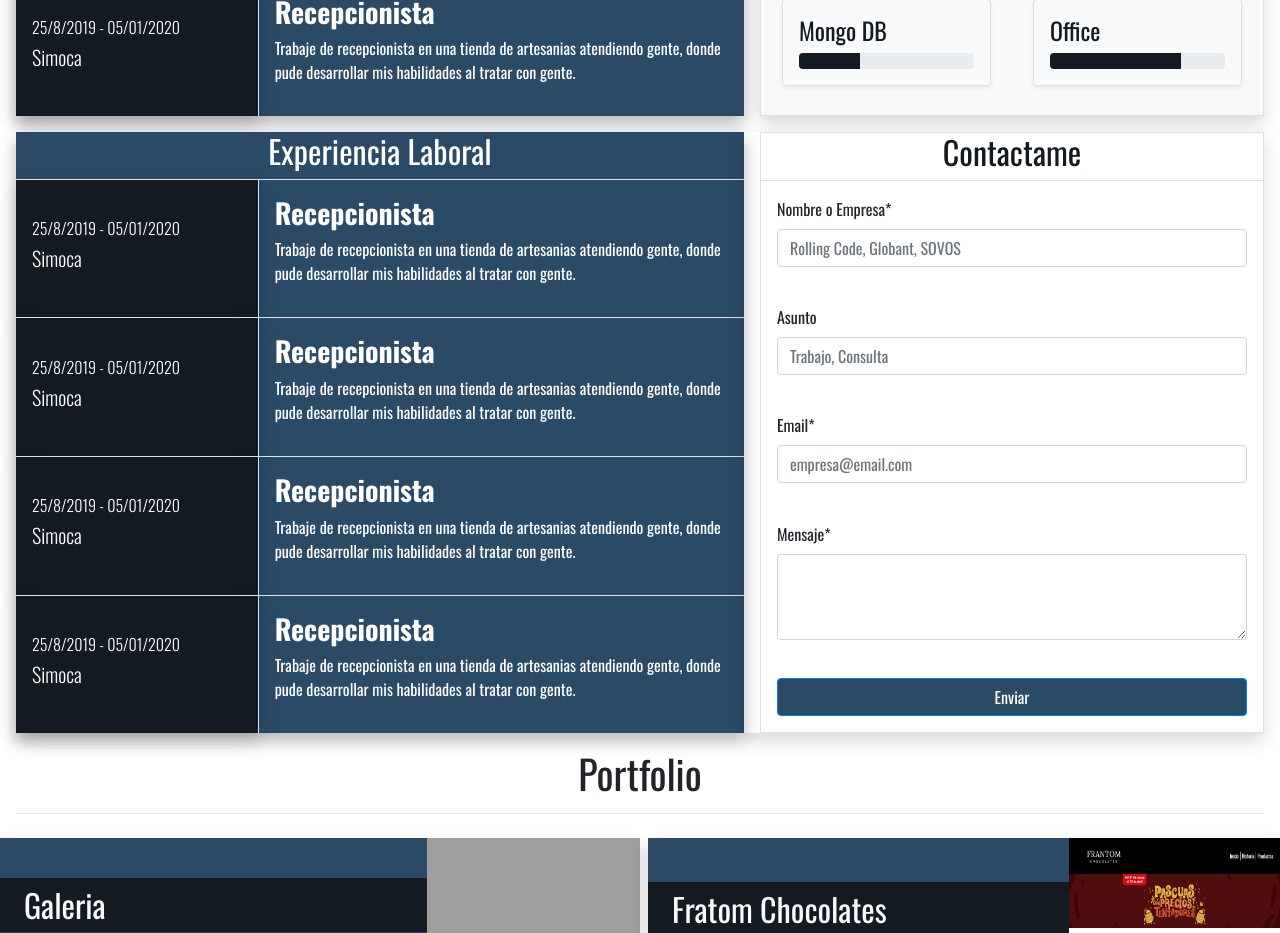
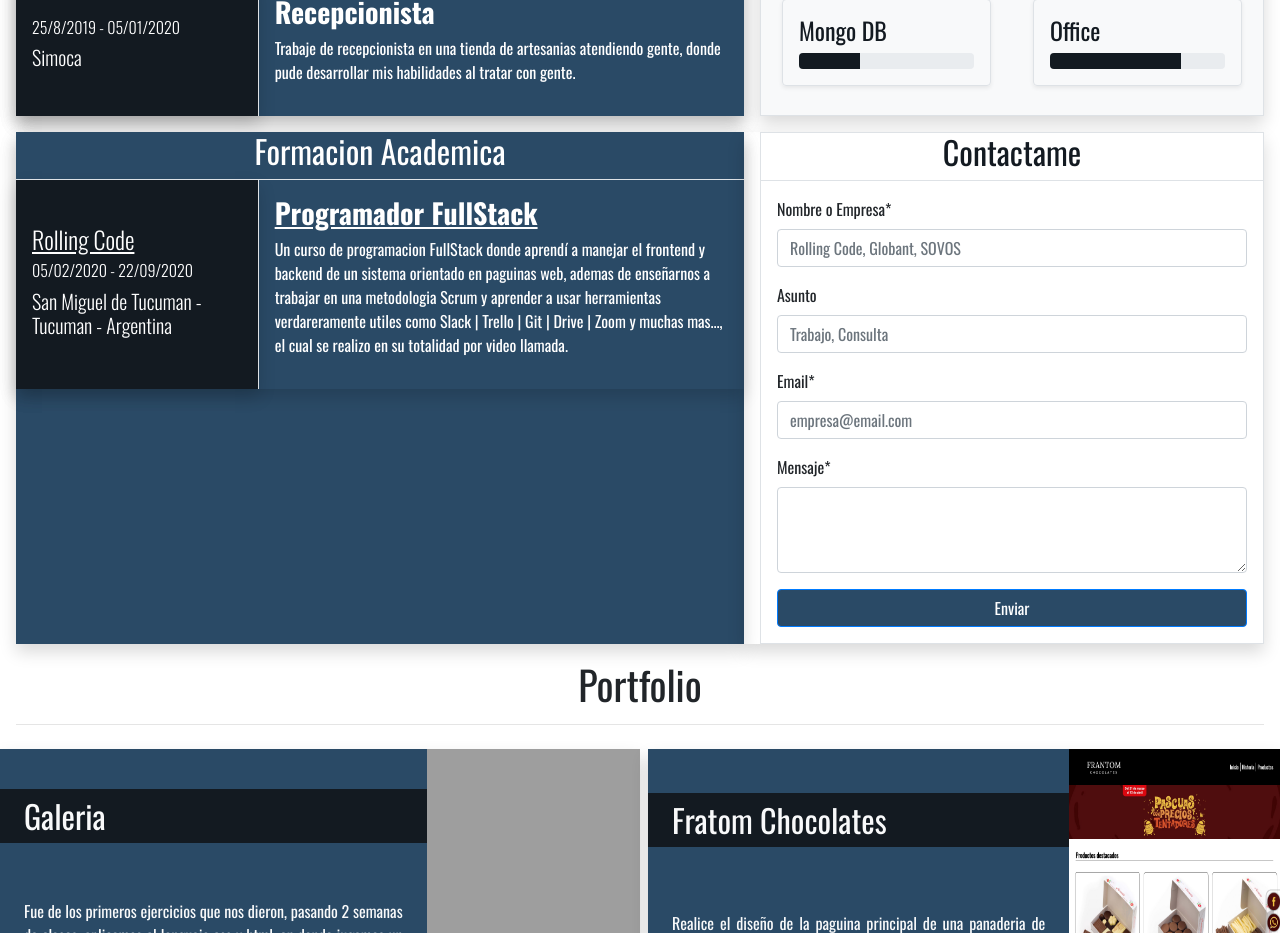
Before and after one commit to leo43161/leo43161.github.io, a React (Create React App) app: page / in a window 1280 px wide. Shown: the part 940-1873 px from the top of the page. Built offline with nearby package versions, Linux system fonts and the light colour scheme; grey boxes are pictures that could not be loaded.

Commit message:
Se creo el maquetado basico de una card de formacion

```diff
--- a/src/App.js
+++ b/src/App.js
@@ -8,6 +8,7 @@ import Experiencia from "./Components/Experiencia/Experiencia";
 import Habilidades from "./Components/Habilidades";
 import Contactame from "./Components/Contactame";
 import Portafolio from "./Components/Portafolio/Portafolio";
+import Formacion from "./Components/Formacion/Formacion";
 
 function App() {
   return (
@@ -21,7 +22,7 @@ function App() {
         </div>
       </section>
       <section className="d-flex flex-wrap px-3 py-2">
-        <div className="col-lg-7 col-12 p-0 shadow">
+        <div className="col-lg-7 col-12 p-0 shadow bg-blue">
           <Experiencia></Experiencia>
         </div>
         <div className="col-lg-5 col-12 pl-3 pr-0 mt-3 mt-lg-0">
@@ -29,8 +30,8 @@ function App() {
         </div>
       </section>
       <section className="d-flex flex-wrap px-3 py-2">
-        <div className="col-lg-7 col-12 p-0 shadow">
-          <Experiencia></Experiencia>
+        <div className="col-lg-7 col-12 p-0 shadow bg-blue">
+          <Formacion></Formacion>
         </div>
         <div className="col-lg-5 col-12 pl-3 pr-0 shadow mt-3 mt-lg-0">
           <Contactame></Contactame>
--- a/src/Components/Formacion/FormacionCard.js
+++ b/src/Components/Formacion/FormacionCard.js
@@ -4,12 +4,13 @@ const FormacionCard = () => {
   return (
     <div className="bg-blue text-white d-flex">
       <div className="col-4 p-3 d-flex flex-column bg-black justify-content-center align-items-start border-right border-top shadow">
-        <h6 className="font-weight-light">2020</h6>
-        <h5 className="font-weight-light">Monteros</h5>
+        <h4 className="font-weight-light"><u>Rolling Code</u></h4>
+        <h6 className="font-weight-light">05/02/2020 - 22/09/2020</h6>
+        <h5 className="font-weight-light">San Miguel de Tucuman - Tucuman - Argentina</h5>
       </div>
       <div className="col-8 p-3 border-top">
-        <h3 className="font-weight-bold">Programador FullStack</h3>
-        <p>Un curso de programacion FullStack donde aprendí a manejar el frontend y backend de un sistema orientado en paguinas web, ademas de enseñarnos a trabajar en una metodologia Scrum y aprender a usar herramientas verdareramente utiles como Slack | Trello | Git | Drive | Zoom y muchas mas...</p>
+        <h3 className="font-weight-bold"><u>Programador FullStack</u></h3>
+        <p>Un curso de programacion FullStack donde aprendí a manejar el frontend y backend de un sistema orientado en paguinas web, ademas de enseñarnos a trabajar en una metodologia Scrum y aprender a usar herramientas verdareramente utiles como Slack | Trello | Git | Drive | Zoom y muchas mas..., el cual se realizo en su totalidad por video llamada.</p>
       </div>
     </div>
   );
```
